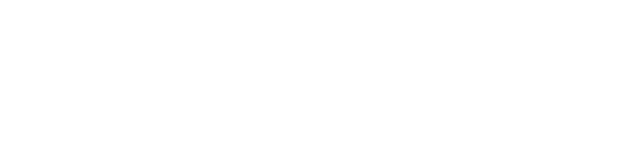
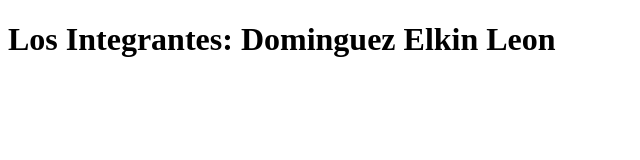
Before and after one commit to DiegoD-Data/COMPONENTE--INTRODUCCION, a plain HTML site: page index.html in a window 1280 px wide. Shown: the whole page, without its empty margins (0-640 px from the left). Drawn offline with Linux system fonts and the light colour scheme.

Commit message:
Incorporacion de los integrantes

```diff
--- a/index.html
+++ b/index.html
@@ -4,6 +4,12 @@
     <title>Que es Git y Github</title>
 </head>
 <body>
+    <h1>
+        Los Integrantes:
+        Dominguez
+        Elkin
+        Leon
+    </h1>
 
 </body>
 </html>
```
